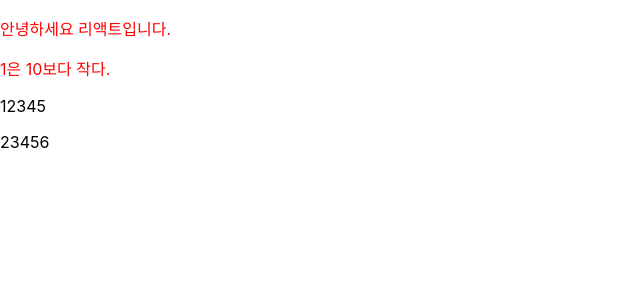
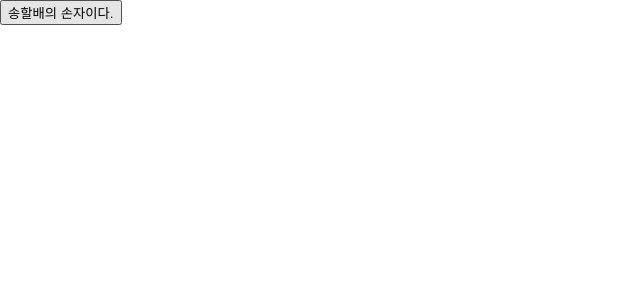
Before and after one commit to SsongCh94/React, a React (Create React App) app in the folder week-1/: page / in a window 1280 px wide. Shown: the top 300 px of the page, without its empty margins (0-640 px from the left). Built offline with nearby package versions, Linux system fonts and the light colour scheme.

Commit message:
리액트 2일차 props 상속

```diff
--- a/week-1/src/App.js
+++ b/week-1/src/App.js
@@ -1,26 +1,30 @@
 import React from "react";
 
+
+//props 라는 이름으로 input 을 받아서 위에서 내려온 데이터를 전달받는다.
+//props 를 객체 형태로 전달받게 된다.
+function Son(props) {
+  console.log('props', props)
+  return <button>{props.gfName}의 손자이다.</button>;
+}
+
+//부모컴포넌트에서 자식컴포넌트로 데이터를 전달했다.
+function Father(p) {
+  const name = '송아빠';
+  const gfName = p.grandFatherName;
+  console.log('p', p)
+  return <Son gfName={gfName}/>;
+}
+
+function GrandFather() {
+  const name = '송할배';
+  return <Father grandFatherName={name}/>;
+}
+
 function App() {
-  const number = 1;
-
-  const pTagStyle = {
-    color: 'red',
-  };
-
-  const arr = [1, 2, 3, 4, 5];
-  const arr1 = arr.map(x => x+1);
-
-
   return (
     <div>
-      <p style = {pTagStyle}>안녕하세요 리액트입니다.</p>
-      {/* 주석을 사용하는 방법 */}
-      {/* 삼항 연산자 사용 */}
-      <p style ={pTagStyle}>
-        {number > 10 ? number + "은 10보다 크다." : number + "은 10보다 작다."}
-      </p>
-      <p>{arr}</p>
-      <p>{arr1}</p>
+      <GrandFather />
     </div>
   );
 }
```
